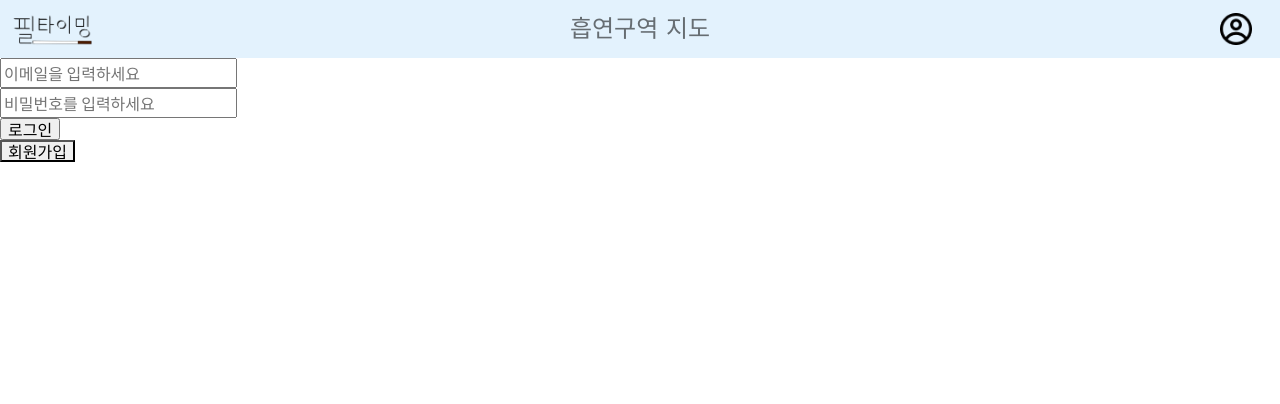
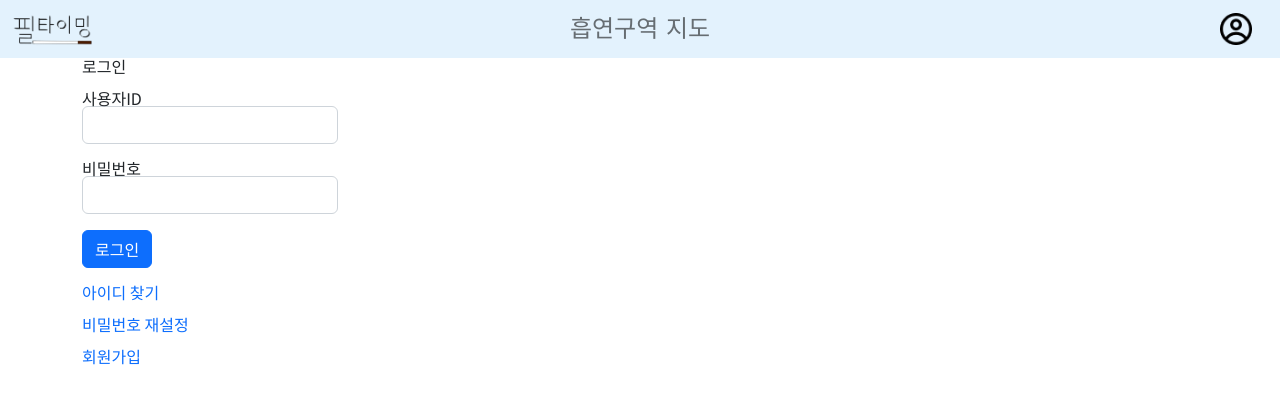
Before and after one commit to FeelTiming/FeelTiming, a Django app: page /user/login/ in a window 1280 px wide. Shown: the top 404 px of the page. Run offline with Django 4.2, Linux system fonts and the light colour scheme; some libraries are stand-ins or nearby versions; some web fonts are replaced.

Commit message:
fix : 로그인, 회원가입 기능 수정

```diff
--- a/feeltiming/settings.py
+++ b/feeltiming/settings.py
@@ -111,3 +111,5 @@ CORS_ORIGIN_ALLOW_ALL = True
 CORS_ALLOW_CREDENTIALS = True
 
 AUTH_USER_MODEL = 'user.User'
+
+LOGIN_REDIRECT_URL = '/'
--- a/templates/user/login.html
+++ b/templates/user/login.html
@@ -1,11 +1,52 @@
 {% extends 'base.html' %} {% block content%}
-<form method="POST" action="{% url 'login' %}">
-	{% csrf_token %}
-	<input type="text" name="username" placeholder="이메일을 입력하세요" />
-	<br />
-	<input type="text" name="password" placeholder="비밀번호를 입력하세요" />
-	<br />
-	<input type="submit" value="로그인" />
-</form>
-<button onclick="location.href='/user/signup/' ">회원가입</button>
+<div class="container">
+	<div class="row">
+		<div class="col-sm-5">
+			<h2>로그인</h2>
+			<br />
+			<form class="row g-3" method="post" action="{% url 'user:login' %}">
+				{% csrf_token %}
+				<div class="col-md-7">
+					<label for="username">사용자ID</label>
+					<input
+						type="text"
+						class="form-control"
+						name="username"
+						id="username"
+						value="{{ form.username.value|default_if_none:'' }}"
+					/>
+				</div>
+				<div class="col-md-7">
+					<label for="password">비밀번호</label>
+					<input
+						type="password"
+						class="form-control"
+						name="password"
+						id="password"
+						value="{{ form.password.value|default_if_none:'' }}"
+					/>
+				</div>
+				<div class="col-12">
+					<button type="submit" class="btn btn-primary">로그인</button>
+				</div>
+			</form>
+			<br />
+			<div class="mb-3">
+				<a href="#" onclick="developed()" style="text-decoration: none">아이디 찾기</a>
+			</div>
+			<div class="mb-3">
+				<a href="#" onclick="developed()" style="text-decoration: none">비밀번호 재설정</a>
+			</div>
+			<div class="mb-3">
+				<a href="/user/signup" style="text-decoration: none">회원가입</a>
+			</div>
+			<script>
+				function developed() {
+					alert("개발중");
+				}
+			</script>
+		</div>
+	</div>
+</div>
+
 {% endblock %}
--- a/templates/user/signup.html
+++ b/templates/user/signup.html
@@ -4,7 +4,7 @@
 	<br />
 	<div class="row">
 		<div class="col-sm-4">
-			<form method="post" action="{% url 'signup' %}" class="row g-3">
+			<form method="post" action="{% url 'user:signup' %}" class="row g-3">
 				{% csrf_token %}
 				<div class="col-md-7">
 					<label for="username">아이디</label>
--- a/user/urls.py
+++ b/user/urls.py
@@ -1,8 +1,11 @@
 from django.urls import path
 import user.views
+from django.contrib.auth import views as auth_views
+
+app_name = 'user'
 
 urlpatterns = [
-    path('login/', user.views.login, name='login'),
+    path('login/', auth_views.LoginView.as_view(template_name='user/login.html'), name='login'),
+    path('logout/', auth_views.LogoutView.as_view(), name='logout'),
     path('signup/', user.views.signup, name='signup'),
-    path('logout/', user.views.logout, name='logout'),
 ]
--- a/user/views.py
+++ b/user/views.py
@@ -1,52 +1,23 @@
 from django.shortcuts import render, redirect
-from django.contrib.auth.models import User
-from django.contrib import auth
+from .models import User
+from .forms import UserForm
+from django.contrib.auth import authenticate, login
 # Create your views here.
 
 # 회원 가입
 def signup(request):
     # signup 으로 POST 요청이 왔을 때, 새로운 유저를 만드는 절차를 밟는다.
     if request.method == 'POST':
+        form = UserForm(request.POST)
         # password와 confirm에 입력된 값이 같다면
-        if request.POST['password'] == request.POST['confirm']:
-            # user 객체를 새로 생성
-            user = User.objects.create_user(username=request.POST['username'], password=request.POST['password'])
-            # 로그인 한다
-            auth.login(request, user)
+        if form.is_valid():
+            form.save()
+            username = form.cleaned_data.get('username')
+            raw_password = form.cleaned_data.get('password1')
+            user = authenticate(username=username, password=raw_password)  # 사용자 인증
+            login(request, user)  # 로그인
             return redirect('/')
+    else:
+        form = UserForm()
     # signup으로 GET 요청이 왔을 때, 회원가입 화면을 띄워준다.
-    return render(request, 'user/signup.html')
-
-# 로그인
-def login(request):
-    # login으로 POST 요청이 들어왔을 때, 로그인 절차를 밟는다.
-    if request.method == 'POST':
-        # login.html에서 넘어온 username과 password를 각 변수에 저장한다.
-        username = request.POST['username']
-        password = request.POST['password']
-
-        # 해당 username과 password와 일치하는 user 객체를 가져온다.
-        user = auth.authenticate(request, username=username, password=password)
-
-        # 해당 user 객체가 존재한다면
-        if user is not None:
-            # 로그인 한다
-            auth.login(request, user)
-            return redirect('/')
-        # 존재하지 않는다면
-        else:
-            # 딕셔너리에 에러메세지를 전달하고 다시 login.html 화면으로 돌아간다.
-            return render(request, 'user/login.html', {'error' : 'username or password is incorrect.'})
-    # login으로 GET 요청이 들어왔을때, 로그인 화면을 띄워준다.
-    else:
-        return render(request, 'user/login.html')
-
-# 로그 아웃
-def logout(request):
-    # logout으로 POST 요청이 들어왔을 때, 로그아웃 절차를 밟는다.
-    if request.method == 'POST':
-        auth.logout(request)
-        return redirect('/')
-
-    # logout으로 GET 요청이 들어왔을 때, 로그인 화면을 띄워준다.
-    return render(request, 'user/login.html')
+    return render(request, 'user/signup.html', {'form': form})
```
Also changed, not shown: templates/main/main.html (+8 -8 lines).
